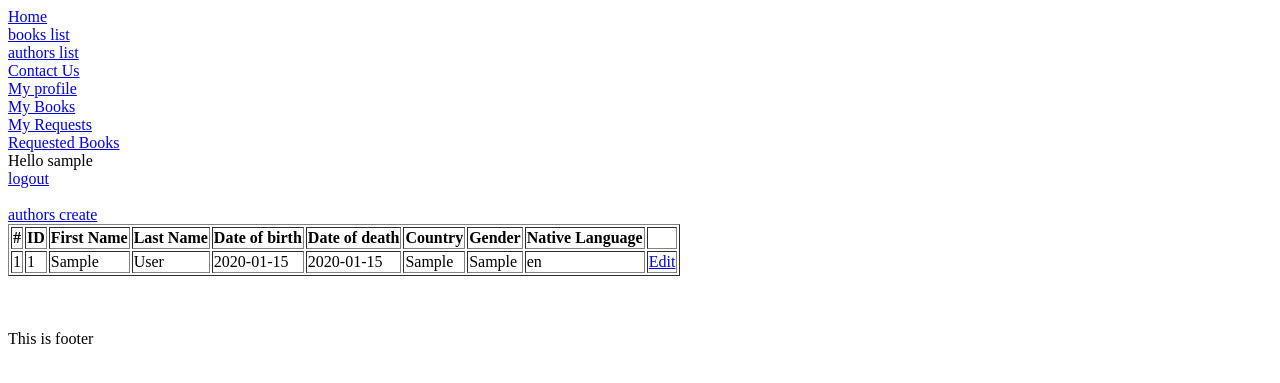
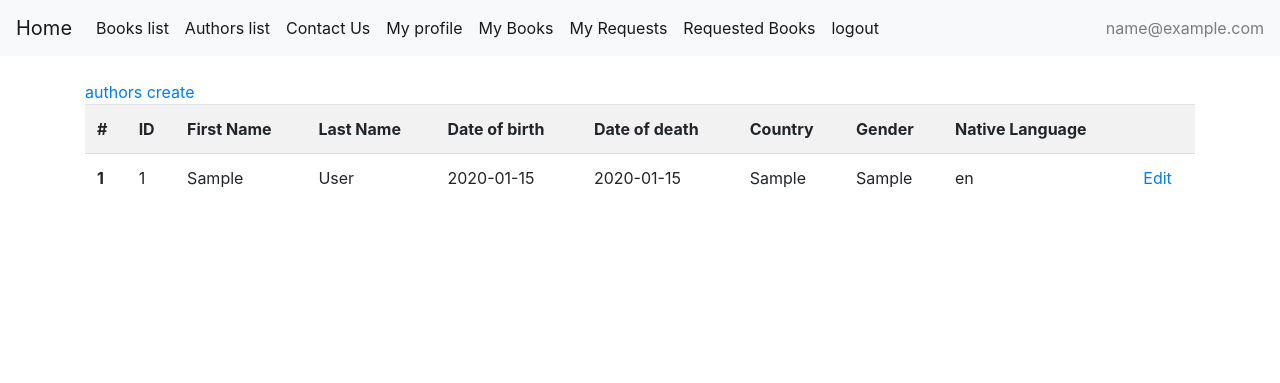
Before and after one commit to AndreyKhoroshun/booksharing, a Django app: page /books/author-list/ in a window 1280 px wide. Shown: the top 383 px of the page. Run offline with Django 3.2, Linux system fonts and the light colour scheme; a user stored in the database is signed in; tables that the repository leaves empty hold one stand-in row (values such as "Sample post").

Commit message:
templates edited with bootstrap

```diff
--- a/app/books/templates/base.html
+++ b/app/books/templates/base.html
@@ -3,15 +3,21 @@
 <head>
     <meta charset="UTF-8">
     <title>Title</title>
+    <link rel="stylesheet" href="https://cdn.jsdelivr.net/npm/bootstrap@4.6.0/dist/css/bootstrap.min.css" integrity="sha384-B0vP5xmATw1+K9KRQjQERJvTumQW0nPEzvF6L/Z6nronJ3oUOFUFpCjEUQouq2+l" crossorigin="anonymous">
 </head>
 <body>
 
 {% include 'parts/navbar.html' %}
 {% include 'parts/messages.html' %}
 
+<div class="container">
 {% block content %}
 {% endblock content %}
-{% include 'parts/footer.html' %}
+</div>
 
+<!--{% include 'parts/footer.html' %}-->
+<!-- Option 1: jQuery and Bootstrap Bundle (includes Popper) -->
+<script src="https://code.jquery.com/jquery-3.5.1.slim.min.js" integrity="sha384-DfXdz2htPH0lsSSs5nCTpuj/zy4C+OGpamoFVy38MVBnE+IbbVYUew+OrCXaRkfj" crossorigin="anonymous"></script>
+<script src="https://cdn.jsdelivr.net/npm/bootstrap@4.6.0/dist/js/bootstrap.bundle.min.js" integrity="sha384-Piv4xVNRyMGpqkS2by6br4gNJ7DXjqk09RmUpJ8jgGtD7zP9yug3goQfGII0yAns" crossorigin="anonymous"></script>
 </body>
 </html>
--- a/app/books/templates/books/author_list.html
+++ b/app/books/templates/books/author_list.html
@@ -1,13 +1,15 @@
 {% extends 'base.html' %}
 
 {% block content %}
+<div class="row">
+    <div class="col">
         {% if request.user.is_authenticated %}
             <br>
             <a href="{% url 'books:authors-create' %}">authors create</a>
             <br>
         {% endif %}
 
-<table border = "1">
+        <table class="table table-striped">
         <tr>
             <th>#</th>
             <th>ID</th>
@@ -22,7 +24,7 @@
         </tr>
                 {% for object in object_list %}
                 <tr>
-            <td>{{ forloop.counter }}</td>
+                    <th scope="row">{{ forloop.counter }}</th>
                     <td>{{ object.id }}</td>
                     <td>{{ object.first_name }}</td>
                     <td>{{ object.last_name }}</td>
@@ -38,4 +40,6 @@
                 </tr>
                 {% endfor %}
         </table>
+    </div>
+</div>
 {% endblock content %}
--- a/app/books/templates/parts/navbar.html
+++ b/app/books/templates/parts/navbar.html
@@ -1,26 +1,46 @@
-<a href="{% url 'index' %}">Home</a>
-<br>
-<a href="{% url 'books:list' %}">books list</a>
-<br>
-<a href="{% url 'books:authors-list' %}">authors list</a>
-<br>
-<a href="{% url 'contact-us' %}">Contact Us</a>
-<br>
-{% if request.user.is_authenticated %}
-    <a href="{% url 'my-profile' %}">My profile</a>
-    <br>
-    <a href="{% url 'books:my-books' %}">My Books</a>
-    <br>
-    <a href="{% url 'books:my-requested-books' %}">My Requests</a>
-    <br>
-    <a href="{% url 'books:requested-books' %}">Requested Books</a>
-    <br>
-    <span> Hello {{ request.user.username}} </span>
-    <br>
-    <a href="{% url 'logout' %}">logout</a>
-{% else %}
-    <a href="{% url 'signup' %}">Sign Up</a>
-    <br>
-    <a href="{% url 'login' %}">login</a>
-{% endif %}
-<br>
+<nav class="navbar navbar-expand-lg navbar-light bg-light">
+  <a class="navbar-brand" href="{% url 'index' %}">Home</a>
+  <button class="navbar-toggler" type="button" data-toggle="collapse" data-target="#navbarText" aria-controls="navbarText" aria-expanded="false" aria-label="Toggle navigation">
+    <span class="navbar-toggler-icon"></span>
+  </button>
+  <div class="collapse navbar-collapse" id="navbarText">
+    <ul class="navbar-nav mr-auto">
+      <li class="nav-item active">
+        <a class="nav-link" href="{% url 'books:list' %}">Books list</a>
+      </li>
+      <li class="nav-item active">
+        <a class="nav-link" href="{% url 'books:authors-list' %}">Authors list</a>
+      </li>
+      <li class="nav-item active">
+        <a class="nav-link" href="{% url 'contact-us' %}">Contact Us</a>
+      </li>
+      {% if request.user.is_authenticated %}
+        <li class="nav-item active">
+            <a class="nav-link" href="{% url 'my-profile' %}">My profile</a>
+        </li>
+        <li class="nav-item active">
+            <a class="nav-link" href="{% url 'books:my-books' %}">My Books</a>
+        </li>
+        <li class="nav-item active">
+            <a class="nav-link" href="{% url 'books:my-requested-books' %}">My Requests</a>
+        </li>
+        <li class="nav-item active">
+            <a class="nav-link" href="{% url 'books:requested-books' %}">Requested Books</a>
+        </li>
+        <li class="nav-item active">
+            <a class="nav-link" href="{% url 'logout' %}">logout</a>
+        </li>
+      {% else %}
+        <li class="nav-item active">
+            <a class="nav-link" href="{% url 'signup' %}">Sign Up</a>
+        </li>
+        <li class="nav-item active">
+            <a class="nav-link" href="{% url 'login' %}">login</a>
+        </li>
+      {% endif %}
+    </ul>
+    <span class="navbar-text">
+      {{ request.user.email }}
+    </span>
+  </div>
+</nav>
```
Also changed, not shown: app/books/templates/books/book_list.html (+7 -8 lines). Lines whose indentation alone changed are shown as unchanged.
